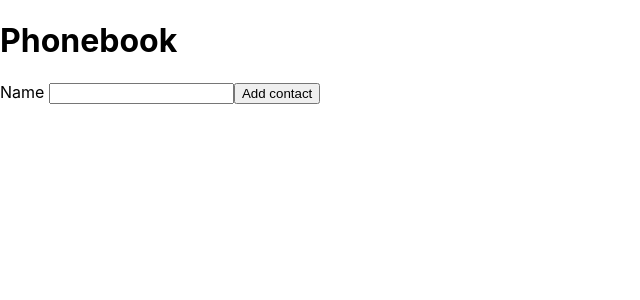
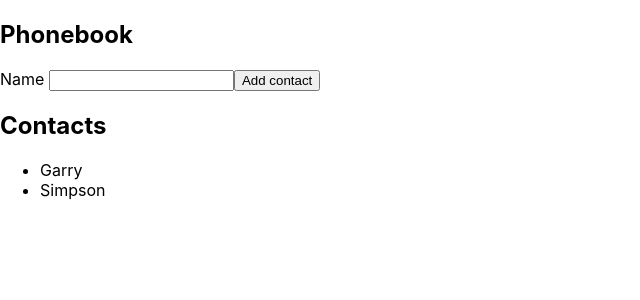
Before and after one commit to BorisKorsun/goit-react-hw-02phonebook, a React (Create React App) app: page / in a window 1280 px wide. Shown: the top 300 px of the page, without its empty margins (0-640 px from the left). Built offline with nearby package versions, Linux system fonts and the light colour scheme.

Commit message:
adds Contacts component

```diff
--- a/src/components/App.jsx
+++ b/src/components/App.jsx
@@ -3,6 +3,7 @@ import { nanoid } from 'nanoid';
 
 import Section from 'components/Section';
 import Phonebook from 'components/Phonebook';
+import Contacts from './Phonebook/Contacts/';
 
 class App extends Component {
   state = {
@@ -27,7 +28,7 @@ class App extends Component {
   };
 
   render() {
-    const { name } = this.state;
+    const { name, contacts } = this.state;
 
     return (
       <>
@@ -38,6 +39,9 @@ class App extends Component {
             onChange={this.onInputChange}
           />
         </Section>
+        <Section title="Contacts">
+          <Contacts contacts={contacts} />
+        </Section>
       </>
     );
   }
--- /dev/null
+++ b/src/components/Phonebook/Contacts/Contacts.jsx
@@ -0,0 +1,11 @@
+const Contacts = ({ contacts }) => {
+  return (
+    <ul>
+      {contacts.map(({ name, id }) => {
+        return <li key={id}>{name}</li>;
+      })}
+    </ul>
+  );
+};
+
+export default Contacts;
--- /dev/null
+++ b/src/components/Phonebook/Contacts/index.js
@@ -0,0 +1 @@
+export { default } from './Contacts';
--- a/src/components/Section/Section.jsx
+++ b/src/components/Section/Section.jsx
@@ -3,7 +3,7 @@ import PropTypes from 'prop-types';
 const Section = ({ title, children }) => {
   return (
     <>
-      {title && <h1>{title}</h1>}
+      {title && <h2>{title}</h2>}
       {children}
     </>
   );
```
